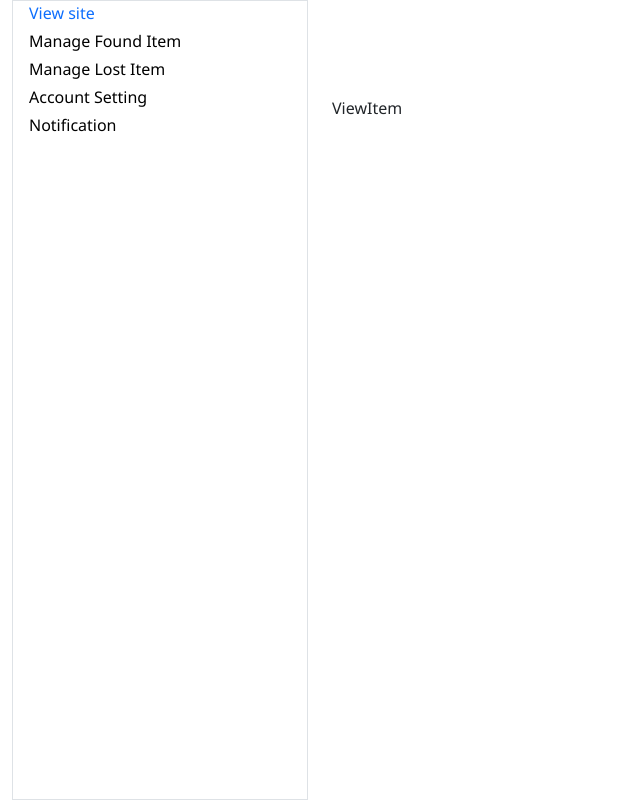
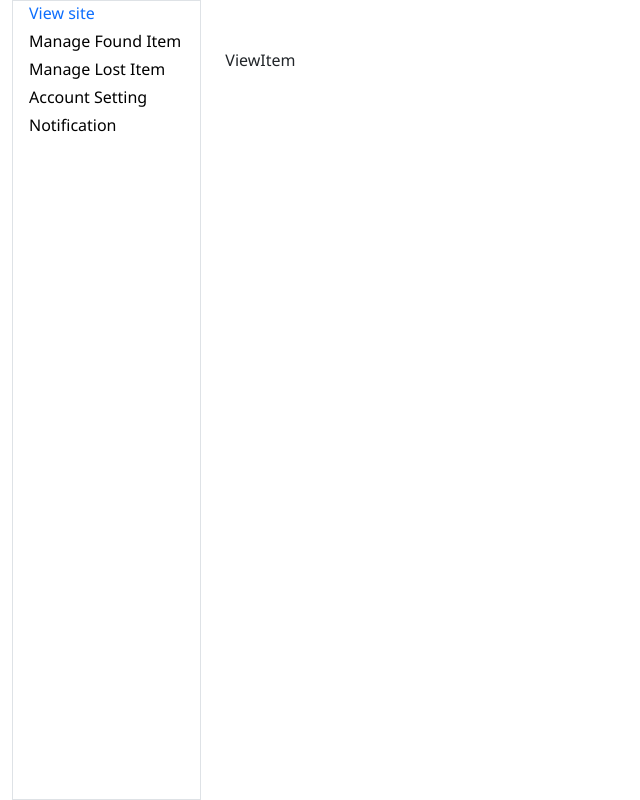
Before and after one commit to spd-sadim/Project---Lost-and-Found, a React (Vite) app in the folder client/: page /dashboard/view-item in a window 1280 px wide. Shown: the whole page, without its empty margins (0-640 px from the left). Built offline with nearby package versions, Linux system fonts and the light colour scheme.

Commit message:
style: width grid for sidebar and dashboard content

```diff
--- a/client/src/pages/dashboard/UserDashboard.jsx
+++ b/client/src/pages/dashboard/UserDashboard.jsx
@@ -5,13 +5,12 @@ import { Col, Row } from "react-bootstrap";
 export default function UserDashboard() {
   return (
     <div className="main container-fluid">
-
       <Row className="flex-nowrap">
-        <Col md={3} sm={3} xs={2}>
+        <Col md={2} sm={3} xs={2}>
           <Sidebar />
         </Col>
         <Col md={9} xs={9}>
-          <main className="content-container pt-5 mt-5">
+          <main className="content-container mt-5">
             <Outlet />
           </main>
         </Col>
```
